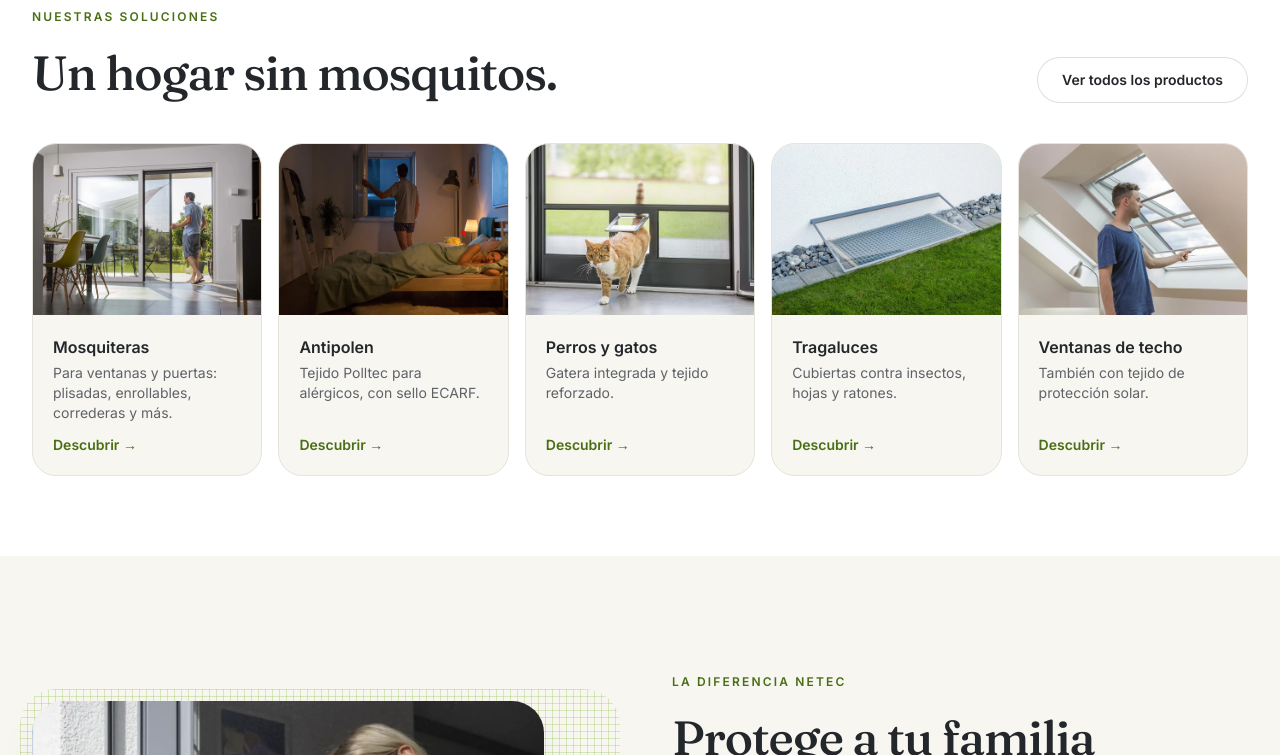
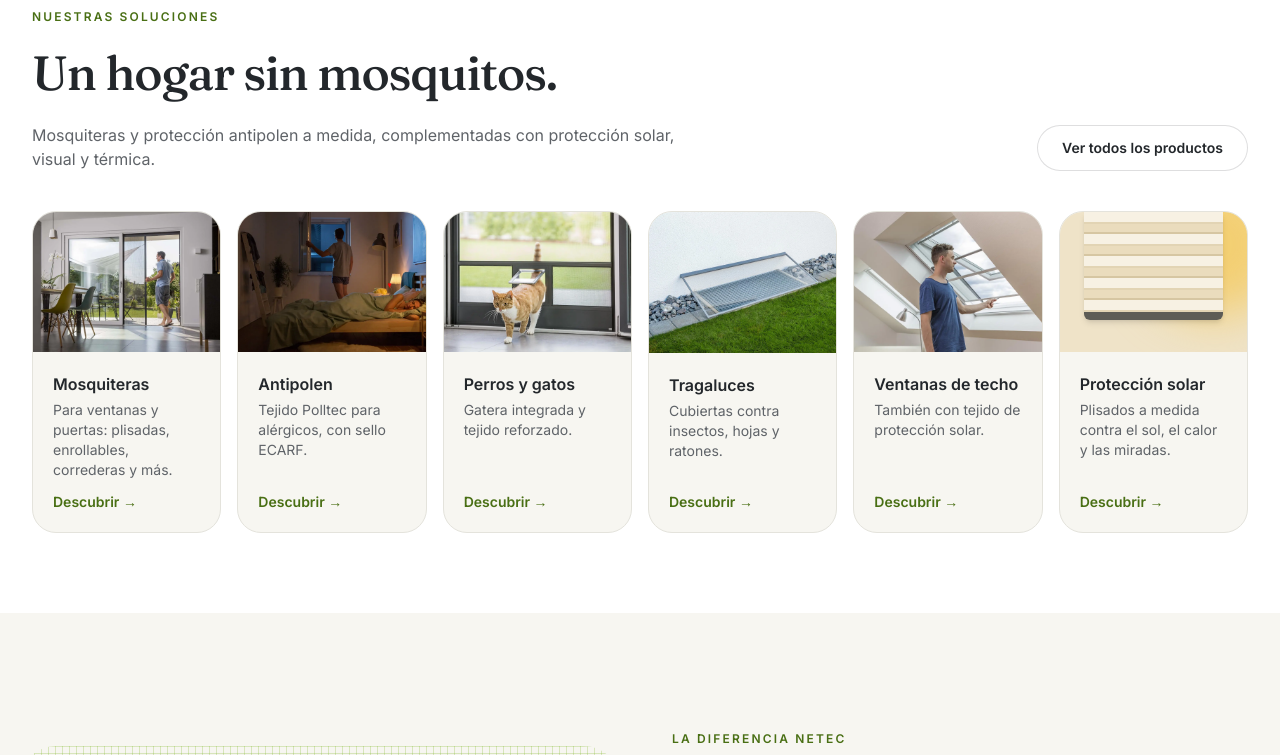
Before and after one commit to malledirekt/netec, a website: page public/index.html in a window 1280 px wide. Shown: the part 879-1634 px from the top of the page. Drawn offline with nearby package versions, Linux system fonts and the light colour scheme; files that its build step writes are made by us from their sources.

Commit message:
Sonnenschutz ergänzen: Menü, Texte, Produktgruppe „Protección solar“ (#7)
Claude-Session: https://claude.ai/code/session_01EvGq64r7KrDeh32UXPTVvp

Co-authored-by: Claude <noreply@anthropic.com>

```diff
--- a/public/index.html
+++ b/public/index.html
@@ -5,7 +5,7 @@
     <script>document.documentElement.classList.replace("no-js","js")</script>
     <meta name="viewport" content="width=device-width, initial-scale=1" />
     <title>Mosquiteras a medida en Mallorca | Netec Mosquiteras</title>
-    <meta name="description" content="Mosquiteras a medida para ventanas, puertas y tragaluces en Mallorca. Más de 300 variantes, asesoramiento personal e instalación limpia. Netec, Santa Ponsa." />
+    <meta name="description" content="Mosquiteras a medida para ventanas, puertas y tragaluces en Mallorca, complementadas con protección solar y de privacidad. Asesoramiento personal e instalación limpia. Netec, Santa Ponsa." />
     <meta name="theme-color" content="#7ab51d" />
     <link rel="preload" href="/fonts/fraunces-latin-wght-normal.woff2" as="font" type="font/woff2" crossorigin />
     <link rel="preload" href="/fonts/inter-latin-wght-normal.woff2" as="font" type="font/woff2" crossorigin />
@@ -13,7 +13,7 @@
     <link rel="stylesheet" href="/styles.css" />
     <link rel="icon" href="/img/favicon.svg" type="image/svg+xml" />
     <meta property="og:title" content="Netec Mosquiteras · Simplemente vivir mejor" />
-    <meta property="og:description" content="Mosquiteras a medida en Mallorca. Más de 300 variantes." />
+    <meta property="og:description" content="Mosquiteras a medida y protección solar en Mallorca." />
     <meta property="og:locale" content="es_ES" />
   </head>
   <body>
@@ -27,19 +27,20 @@
           <span class="hidden border-l border-line pl-3 text-[11px] leading-tight font-medium tracking-wide text-stone uppercase sm:block">Mosquiteras<br />Mallorca</span>
         </a>
 
-        <nav aria-label="Principal" class="hidden items-center gap-8 text-sm font-medium lg:flex">
+        <nav aria-label="Principal" class="hidden items-center gap-6 text-sm font-medium whitespace-nowrap lg:flex xl:gap-8">
           <a href="/mosquiteras/" class="text-ink/80 transition hover:text-netec-700">Mosquiteras</a>
+          <a href="/mosquiteras/#proteccion-solar" class="text-ink/80 transition hover:text-netec-700">Protección solar</a>
           <a href="/tipos-de-tejido/" class="text-ink/80 transition hover:text-netec-700">Tipos de tejido</a>
           <a href="/sobre-nosotros/" class="text-ink/80 transition hover:text-netec-700">Sobre nosotros</a>
           <a href="#contacto" class="text-ink/80 transition hover:text-netec-700">Contacto</a>
         </nav>
 
         <div class="flex items-center gap-3">
-          <a href="tel:+34971698081" class="hidden items-center gap-2 text-sm font-semibold text-ink md:flex">
+          <a href="tel:+34971698081" class="hidden items-center gap-2 text-sm font-semibold whitespace-nowrap text-ink md:flex lg:hidden xl:flex">
             <svg class="size-4 text-netec-600" viewBox="0 0 24 24" fill="none" stroke="currentColor" stroke-width="2" aria-hidden="true"><path d="M22 16.9v3a2 2 0 0 1-2.2 2 19.8 19.8 0 0 1-8.6-3.1 19.5 19.5 0 0 1-6-6A19.8 19.8 0 0 1 2.1 4.2 2 2 0 0 1 4.1 2h3a2 2 0 0 1 2 1.7c.1.9.4 1.8.7 2.7a2 2 0 0 1-.5 2.1L8 9.8a16 16 0 0 0 6 6l1.3-1.3a2 2 0 0 1 2.1-.4c.9.3 1.8.6 2.7.7a2 2 0 0 1 1.7 2z"/></svg>
             971 698 081
           </a>
-          <a href="#contacto" class="btn btn-primary hidden sm:inline-flex">Pedir presupuesto</a>
+          <a href="#contacto" class="btn btn-primary hidden whitespace-nowrap sm:inline-flex">Pedir presupuesto</a>
 
           <!-- Mobile-Menü ohne JavaScript -->
           <details class="group relative lg:hidden">
@@ -49,6 +50,7 @@
             </summary>
             <nav aria-label="Móvil" class="absolute top-14 right-0 w-64 rounded-2xl border border-line bg-white p-2 shadow-xl">
               <a href="/mosquiteras/" class="block rounded-xl px-4 py-3 text-sm font-medium hover:bg-netec-50">Mosquiteras</a>
+              <a href="/mosquiteras/#proteccion-solar" class="block rounded-xl px-4 py-3 text-sm font-medium hover:bg-netec-50">Protección solar</a>
               <a href="/tipos-de-tejido/" class="block rounded-xl px-4 py-3 text-sm font-medium hover:bg-netec-50">Tipos de tejido</a>
               <a href="/sobre-nosotros/" class="block rounded-xl px-4 py-3 text-sm font-medium hover:bg-netec-50">Sobre nosotros</a>
               <a href="#contacto" class="block rounded-xl px-4 py-3 text-sm font-medium hover:bg-netec-50">Contacto</a>
@@ -81,7 +83,8 @@
             </h1>
             <p class="mt-6 max-w-xl text-lg leading-relaxed text-white/80">
               Abra las ventanas, deje entrar la brisa del Mediterráneo y deje fuera a los mosquitos.
-              Fabricamos cada mosquitera a la medida exacta de su hogar, con más de 300 variantes.
+              Fabricamos cada mosquitera a la medida exacta de su hogar, con más de 300 variantes,
+              y la complementamos con protección solar y de privacidad.
             </p>
             <div class="mt-9 flex flex-wrap items-center gap-3">
               <a href="#contacto" class="btn border border-white/30 bg-white/10 px-7 py-3.5 text-base text-white backdrop-blur hover:bg-white/20">
@@ -102,11 +105,12 @@
             <div class="max-w-2xl">
               <p class="eyebrow" data-reveal>Nuestras soluciones</p>
               <h2 class="mt-4 font-display text-4xl leading-tight font-medium tracking-tight text-balance sm:text-5xl" data-reveal>Un hogar sin mosquitos.</h2>
+              <p class="mt-5 text-stone" data-reveal>Mosquiteras y protección antipolen a medida, complementadas con protección solar, visual y térmica.</p>
             </div>
             <a href="/mosquiteras/" class="btn btn-ghost">Ver todos los productos</a>
           </div>
 
-          <div class="mt-10 grid gap-4 sm:grid-cols-2 lg:grid-cols-5">
+          <div class="mt-10 grid gap-4 sm:grid-cols-2 lg:grid-cols-3 xl:grid-cols-6">
             <a href="/mosquiteras/" data-reveal class="group flex flex-col overflow-hidden rounded-3xl border border-line bg-sand transition hover:-translate-y-1 hover:shadow-lg hover:shadow-netec-900/10">
               <img src="/img/fotos/terraza.webp" alt="Pareja junto a una puerta corredera con mosquitera" class="aspect-[4/3] w-full object-cover" width="1200" height="800" loading="lazy" />
               <div class="flex flex-1 flex-col p-5">
@@ -144,6 +148,19 @@
               <div class="flex flex-1 flex-col p-5">
                 <h3 class="font-semibold group-hover:text-netec-700">Ventanas de techo</h3>
                 <p class="mt-1 flex-1 text-sm text-stone">También con tejido de protección solar.</p>
+                <span class="mt-3 text-sm font-semibold text-netec-700">Descubrir →</span>
+              </div>
+            </a>
+            <a href="/mosquiteras/#proteccion-solar" data-reveal class="group flex flex-col overflow-hidden rounded-3xl border border-line bg-sand transition hover:-translate-y-1 hover:shadow-lg hover:shadow-netec-900/10">
+              <!-- Platzhalter-Grafik (Plissee-Falten), bis ein Foto vorliegt -->
+              <div class="relative aspect-[4/3] w-full overflow-hidden bg-[#efe3c8]" aria-hidden="true">
+                <div class="absolute -top-10 -right-10 size-36 rounded-full bg-[#f6c64e]/70 blur-xl"></div>
+                <div class="absolute inset-x-6 top-0 bottom-8 rounded-b-md bg-[repeating-linear-gradient(to_bottom,#f7f1e3_0_10px,#e2d4b4_10px_12px,#eadcbd_12px_20px,#d6c6a2_20px_22px)] shadow-md"></div>
+                <div class="absolute inset-x-6 bottom-8 h-2 rounded-b-md bg-ink/70"></div>
+              </div>
+              <div class="flex flex-1 flex-col p-5">
+                <h3 class="font-semibold group-hover:text-netec-700">Protección solar</h3>
+                <p class="mt-1 flex-1 text-sm text-stone">Plisados a medida contra el sol, el calor y las miradas.</p>
                 <span class="mt-3 text-sm font-semibold text-netec-700">Descubrir →</span>
               </div>
             </a>
@@ -290,8 +307,8 @@
           </figure>
           <div>
             <p class="eyebrow" data-reveal>Sobre nosotros</p>
-            <h2 class="mt-4 font-display text-4xl leading-tight font-medium tracking-tight text-balance sm:text-5xl" data-reveal>Su especialista en mosquiteras en Mallorca.</h2>
-            <p class="mt-5 text-stone">Como distribuidor especializado de Neher, combinamos sistemas de calidad alemana con el conocimiento local de nuestro equipo, en formación constante.</p>
+            <h2 class="mt-4 font-display text-4xl leading-tight font-medium tracking-tight text-balance sm:text-5xl" data-reveal>Su especialista en mosquiteras y protección solar en Mallorca.</h2>
+            <p class="mt-5 text-stone">Como distribuidor especializado de Neher, combinamos sistemas de calidad alemana para la protección contra insectos, polen y sol con el conocimiento local de nuestro equipo, en formación constante.</p>
             <ul class="mt-8 space-y-4">
               <li class="flex gap-3"><svg class="mt-0.5 size-5 shrink-0 text-netec-600" viewBox="0 0 24 24" fill="none" stroke="currentColor" stroke-width="2.4" aria-hidden="true"><path d="m5 12 5 5L20 7"/></svg><span><strong class="font-semibold">Asesoramiento completo y experto</strong>, en su casa y sin compromiso.</span></li>
               <li class="flex gap-3"><svg class="mt-0.5 size-5 shrink-0 text-netec-600" viewBox="0 0 24 24" fill="none" stroke="currentColor" stroke-width="2.4" aria-hidden="true"><path d="m5 12 5 5L20 7"/></svg><span><strong class="font-semibold">Fabricación a medida</strong> y soluciones especiales.</span></li>
@@ -366,6 +383,7 @@
                     <option>Mosquitera corredera</option>
                     <option>Abatible / vaivén</option>
                     <option>Ventanas de techo / tragaluces</option>
+                    <option>Protección solar (plisado)</option>
                     <option>Solución especial</option>
                     <option>Reparación</option>
                     <option>Todavía no lo sé</option>
@@ -409,7 +427,7 @@
       <div class="mx-auto grid max-w-7xl gap-10 px-5 py-16 sm:grid-cols-2 lg:grid-cols-4 lg:px-8">
         <div>
           <img src="/img/logo-netec-weiss.png" alt="Netec" width="360" height="166" class="h-9 w-auto opacity-90" loading="lazy" />
-          <p class="mt-4 text-sm leading-relaxed">Mosquiteras a medida en Mallorca. Simplemente vivir mejor.</p>
+          <p class="mt-4 text-sm leading-relaxed">Mosquiteras a medida y protección solar en Mallorca. Simplemente vivir mejor.</p>
           <a href="https://www.facebook.com/netecmosquitera/" class="mt-5 inline-flex items-center gap-2 text-sm font-medium text-white hover:text-netec-300" rel="noopener">
             <svg class="size-4" viewBox="0 0 24 24" fill="currentColor" aria-hidden="true"><path d="M14 8h3V4h-3c-2.8 0-4 1.7-4 4.3V10H7v4h3v8h4v-8h3l1-4h-4V8.6c0-.4.3-.6.6-.6Z"/></svg>
             Facebook
@@ -422,6 +440,7 @@
             <li><a href="/mosquiteras/#enrollable" class="hover:text-white">Enrollable</a></li>
             <li><a href="/mosquiteras/#corredera" class="hover:text-white">Corredera</a></li>
             <li><a href="/mosquiteras/#techo" class="hover:text-white">Ventanas de techo</a></li>
+            <li><a href="/mosquiteras/#proteccion-solar" class="hover:text-white">Protección solar</a></li>
             <li><a href="/mosquiteras/" class="hover:text-white">Todos los modelos</a></li>
           </ul>
         </div>
```
